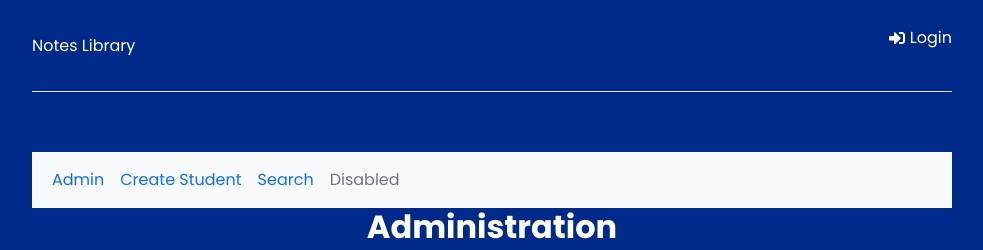
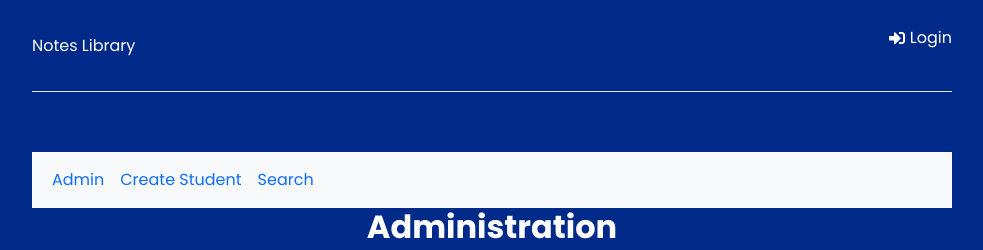
Before and after one commit to Ninura-Jayasekara/Surge-Global-Assignment, a React (Create React App) app in the folder client/: page /search in a window 1280 px wide. Shown: the top 250 px of the page, without its empty margins (148-1131 px from the left). Built offline with nearby package versions, Linux system fonts and the light colour scheme.

Commit message:
commit admin components

```diff
--- a/client/src/Components/adminComponent/NavBar.js
+++ b/client/src/Components/adminComponent/NavBar.js
@@ -14,7 +14,7 @@ function Navbar() {
         <a class="nav-link active" aria-current="page" href="/admin">Admin</a>
         <a class="nav-link" href="/register">Create Student</a>
         <a class="nav-link" href="/search">Search</a>
-        <a class="nav-link disabled">Disabled</a>
+
       </div>
     </div>
   </div>
```
Also changed, not shown: client/src/Components/adminComponent/searchStudent.js (+5 -9 lines).
